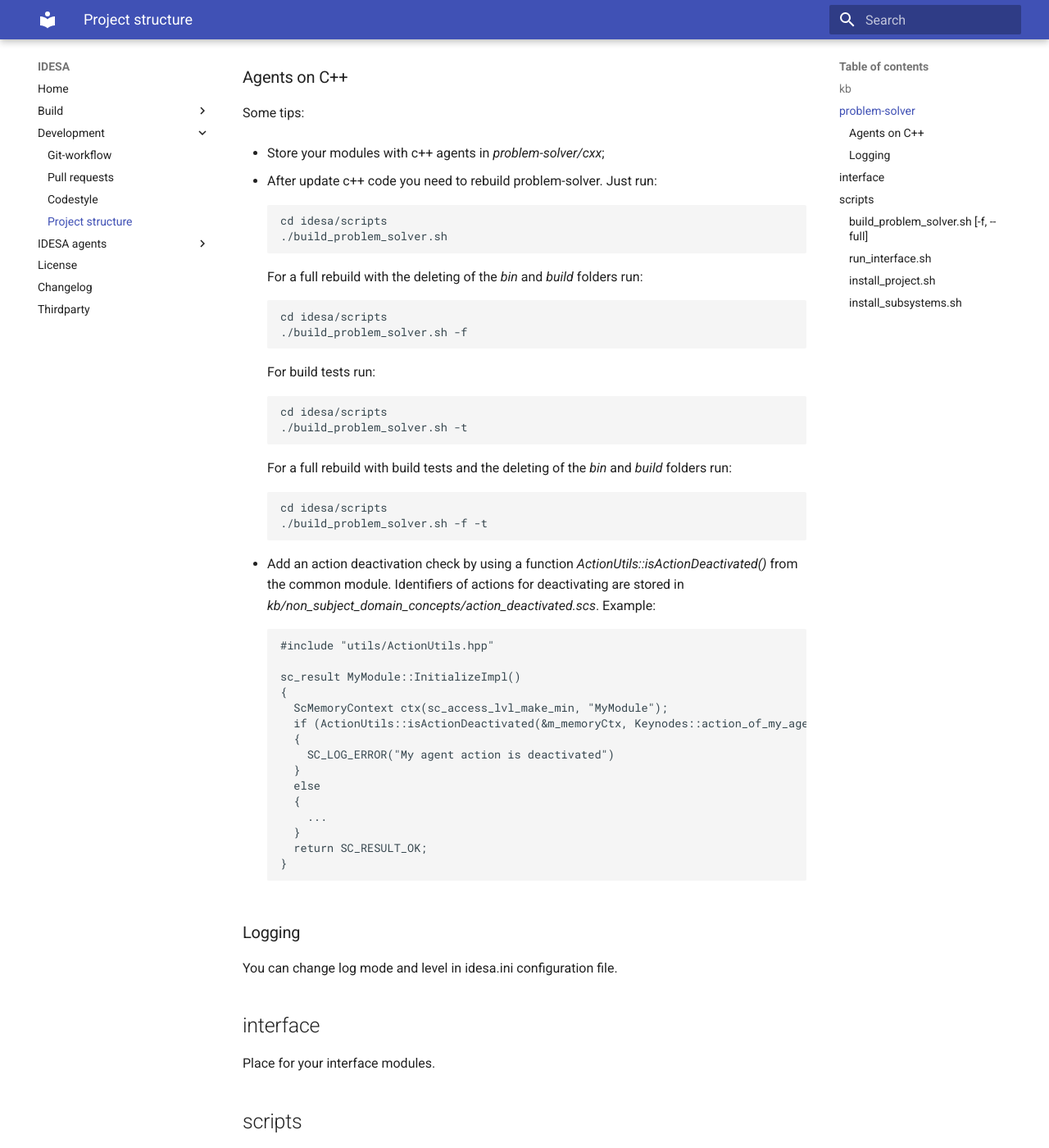
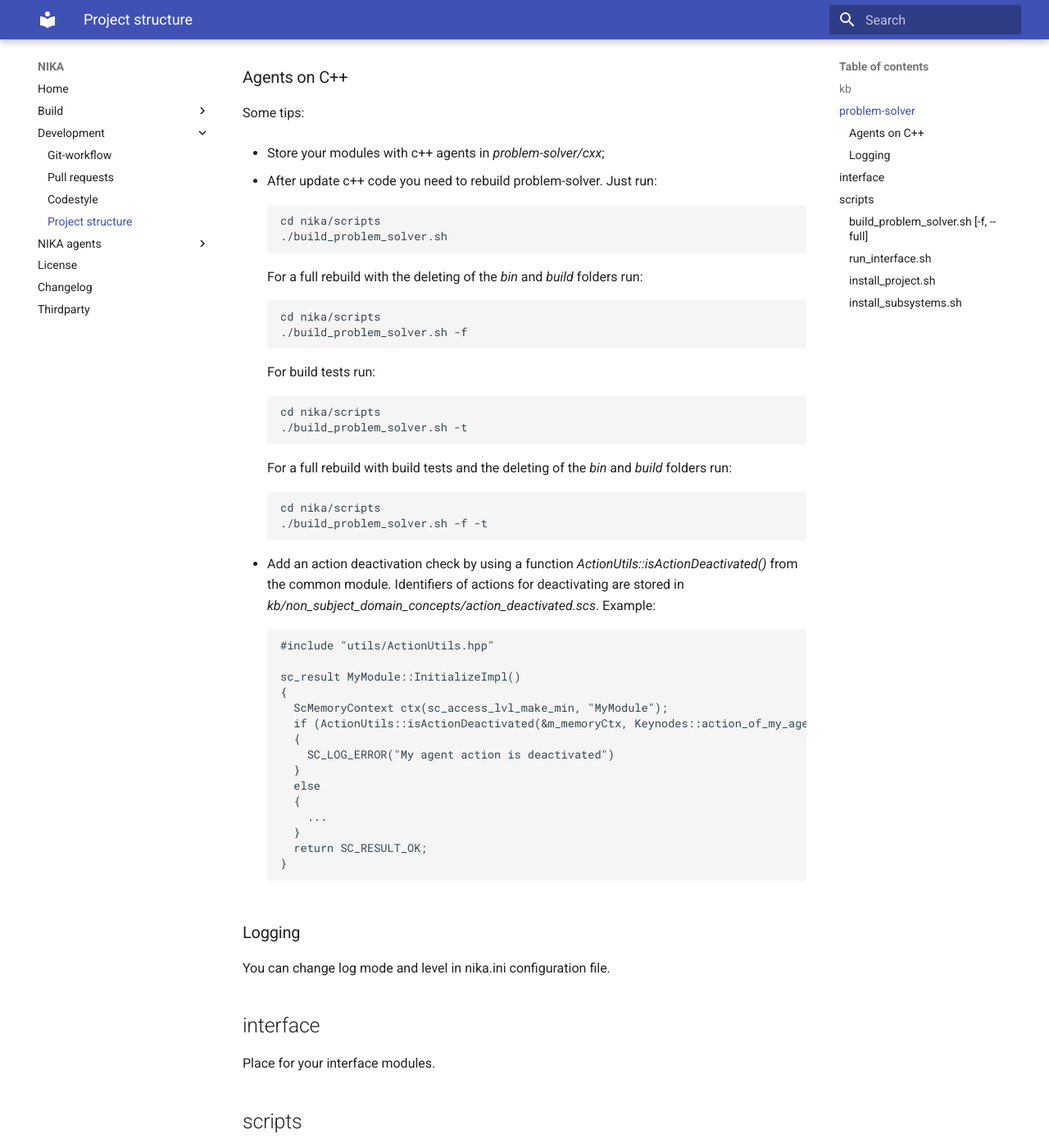
Before and after one commit to needslyp/nika, an MkDocs documentation site: the page built from docs/dev/project_structure.md, in a window 1280 px wide and 1400 px high, scrolled down 326 px. Shown: the whole window at 82% size. Built offline with MkDocs 1.6.1 and Material for MkDocs 9.7.7, drawn with Linux system fonts in a browser that asks for light colours.

Commit message:
refactor: change names from idesa to nika

````diff
--- a/docs/dev/project_structure.md
+++ b/docs/dev/project_structure.md
@@ -13,22 +13,22 @@ Some tips:
 
 - After update c++ code you need to rebuild problem-solver. Just run:
 ```
-cd idesa/scripts
+cd nika/scripts
 ./build_problem_solver.sh
 ```
 For a full rebuild with the deleting of the *bin* and *build* folders run:
 ```
-cd idesa/scripts
+cd nika/scripts
 ./build_problem_solver.sh -f
 ```
 For build tests run:
 ```
-cd idesa/scripts
+cd nika/scripts
 ./build_problem_solver.sh -t
 ```
 For a full rebuild with build tests and the deleting of the *bin* and *build* folders run:
 ```
-cd idesa/scripts
+cd nika/scripts
 ./build_problem_solver.sh -f -t
 ```
 
@@ -52,7 +52,7 @@ sc_result MyModule::InitializeImpl()
 ```
 
 ### Logging
-You can change log mode and level in idesa.ini configuration file.
+You can change log mode and level in nika.ini configuration file.
 
 ## interface
 Place for your interface modules.
--- a/mkdocs.yml
+++ b/mkdocs.yml
@@ -1,4 +1,4 @@
-site_name: IDESA
+site_name: NIKA
 
 extra_css:
   - _assets/main.css
@@ -15,7 +15,7 @@ nav:
     - Pull requests: dev/pr.md
     - Codestyle: dev/codestyle.md
     - Project structure: dev/project_structure.md
-  - IDESA agents:
+  - NIKA agents:
     - Message reply agent: agents/messageReplyAgent.md
     - Non-atomic action interpretation agent: agents/nonAtomicActionInterpretationAgent.md
     - Message topic classification agent: agents/messageTopicClassificationAgent.md
````
Also changed, not shown: README.md (+3 -3 lines), docs/dev/git-workflow.md (+1 -1 lines), 8 other files.
